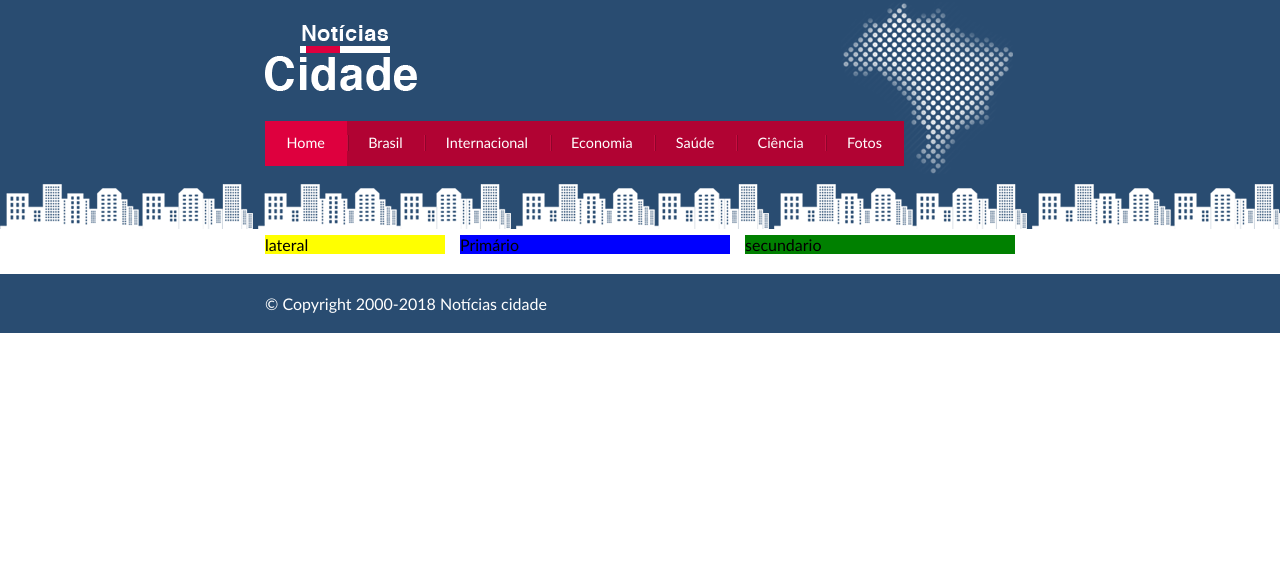
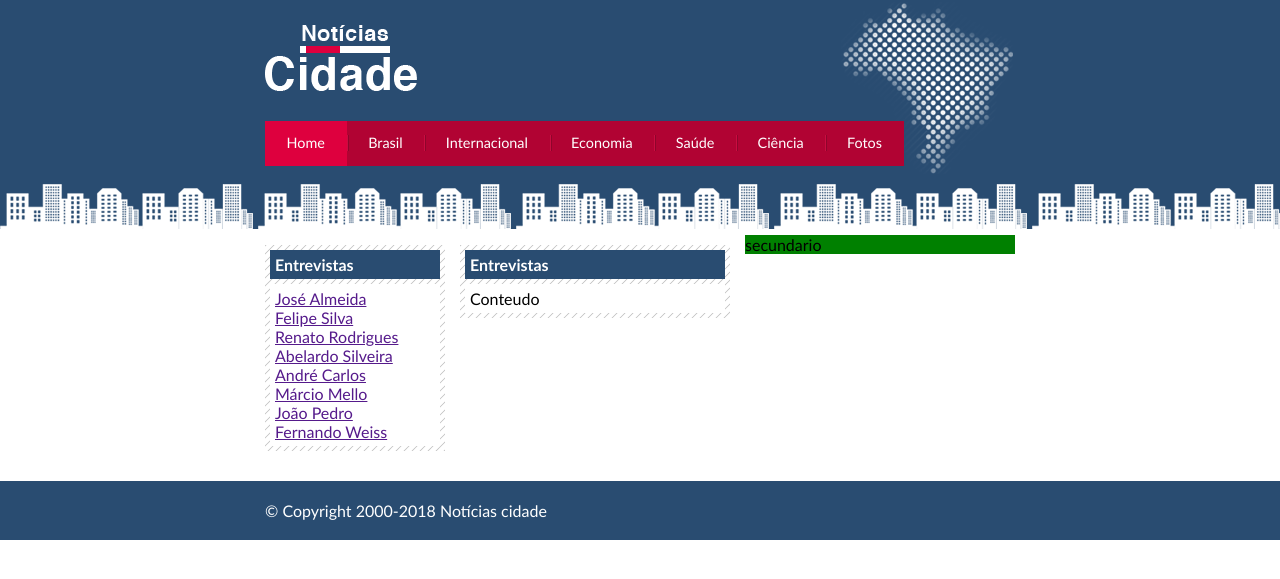
Before and after one commit to jaype10/Treino-Web, a PHP site: page / in a window 1280 px wide. Shown: the top 579 px of the page. Run offline with PHP 8.4, Linux system fonts and the light colour scheme.

Commit message:
Notícias cidade - Barra Lateral

```diff
--- a/Projeto-4-Site-de-Notícias-Cidade/css/style.css
+++ b/Projeto-4-Site-de-Notícias-Cidade/css/style.css
@@ -83,11 +83,25 @@ body.fotos #navegacao a#fotos
 	background: #f5f5f5;
 }
 
+#lateral{
+        width: 180px;
+        float: left;
+        margin: 0 0 20px -750px;
+}
+
 #primario{
 	width: 270px;
 	float: left;
 	margin: 0 0 20px 195px;
-	background: blue;
+}
+
+#duas-colunas #primario{
+        width: 555px;
+}
+
+#uma-coluna #primario{
+        width: 750px;
+        margin: 0 0 20px 0;
 }
 
 #secundario{
@@ -97,12 +111,24 @@ body.fotos #navegacao a#fotos
 	background: green;
 }
 
+/*Caixa*/
+.caixa{
+	margin: 10px 0;
+	padding: 5px;
+	background:#f3f3f3 url(../img/fundo-caixa.png);
+}
 
-#lateral{
-        width: 180px;
-	float: left;
-	margin: 0 0 20px -750px;
-	background: yellow;
+h2{
+	font-size: 1em;
+	background: #294c71;
+	color: #fff;
+	padding: 5px;
+}
+
+.caixa-conteudo{
+	background: #fff;
+	padding: 5px;
+	margin-top: 5px;
 }
 
 /*Rodapé*/
--- a/Projeto-4-Site-de-Notícias-Cidade/index.html
+++ b/Projeto-4-Site-de-Notícias-Cidade/index.html
@@ -22,9 +22,32 @@
 		</header>
 
 		<div id="conteudo"> <!-- Começo do conteúdo-->
-			<div id="primario">Primário</div>
+			<div id="primario">
+				<div class="caixa">
+                                        <h2>Entrevistas</h2>
+                                        <div class="caixa-conteudo">
+                                                Conteudo
+                                        </div>
+                                </div>
+</div>
 			<div id="secundario">secundario</div>
-			<div id="lateral">lateral</div>
+			<div id="lateral"><!--Inicio lateral-->
+				<div class="caixa">
+					<h2>Entrevistas</h2>
+					<div class="caixa-conteudo">
+						<ul>
+							<li><a href="">José Almeida</a></li>
+							<li><a href="">Felipe Silva</a></li>
+							<li><a href="">Renato Rodrigues</a></li>
+							<li><a href="">Abelardo Silveira</a></li>
+							<li><a href="">André Carlos</a></li>
+							<li><a href="">Márcio Mello</a></li>
+							<li><a href="">João Pedro</a></li>
+							<li><a href="">Fernando Weiss</a></li>
+						</ul>
+					</div>
+				</div>
+			</div><!--Fim lateral-->
 		</div> <!--Fim do conteúdo-->
 
 	</div> <!--Fim do container-->
```
